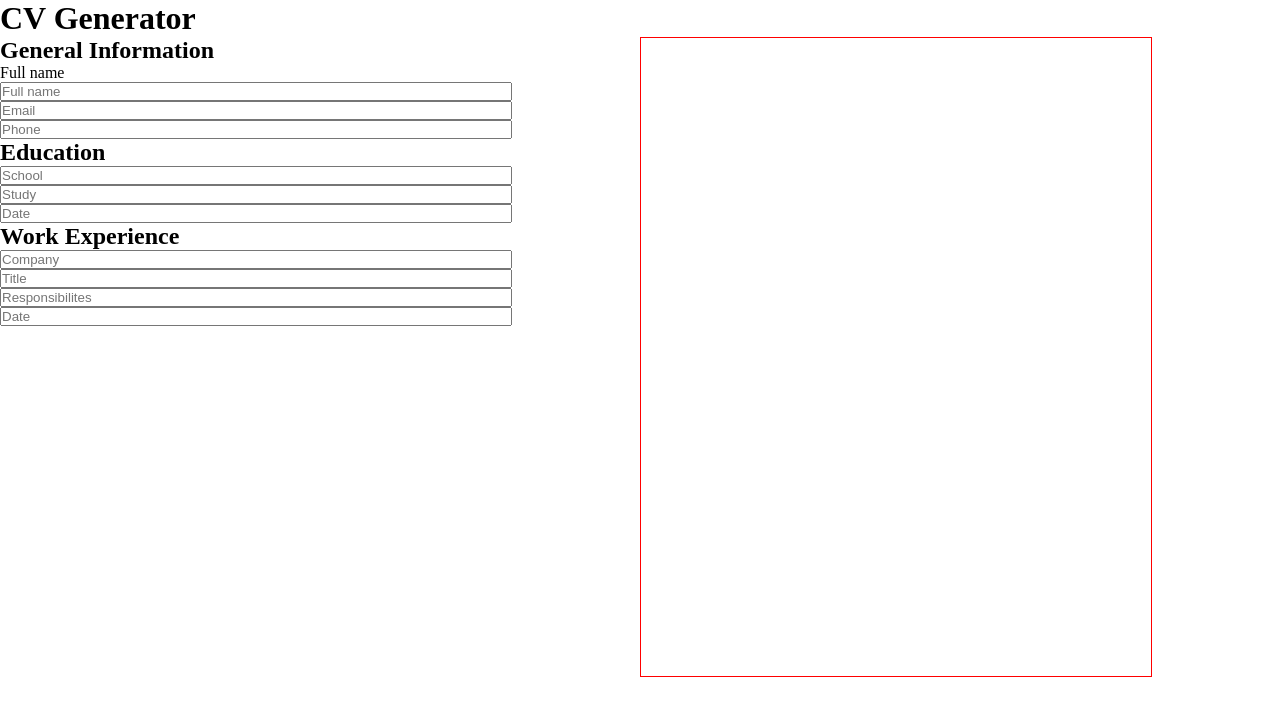
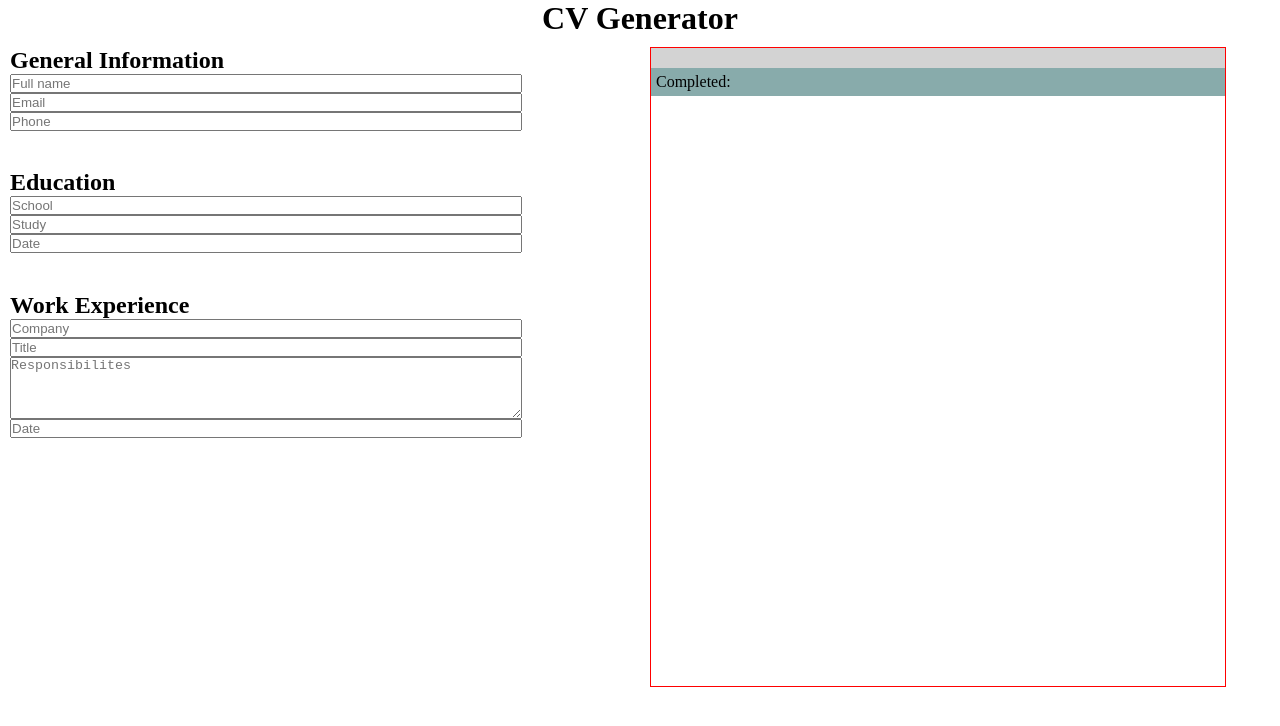
Before and after one commit to denozy/cv-app, a React (Vite) app: page / in a window 1280 px wide. Shown: the top 726 px of the page. Built offline with nearby package versions, Linux system fonts and the light colour scheme.

Commit message:
formatted cv display section

```diff
--- a/src/App.jsx
+++ b/src/App.jsx
@@ -33,7 +33,7 @@ function App() {
         <h1>CV Generator</h1>
       </header>
       <div className={styles.contentContainer}>
-        <div>
+        <div className={styles.formInputs}>
           <GeneralInformation handleInputChange={handleInputChange} />
           <EducationForm handleInputChange={handleInputChange} />
           <WorkExperienceForm handleInputChange={handleInputChange} />
--- a/src/app.module.css
+++ b/src/app.module.css
@@ -4,7 +4,19 @@
   box-sizing: border-box;
 }
 
+header {
+  width: 100%;
+  text-align: center;
+}
+
 .contentContainer {
   display: flex;
   gap: 10vw;
+  margin: 10px;
 }
+
+.formInputs {
+  display: flex;
+  flex-direction: column;
+  gap: 3vw;
+}
--- a/src/components/CvDisplay.jsx
+++ b/src/components/CvDisplay.jsx
@@ -1,17 +1,23 @@
+import WorkDisplay from "./WorkDisplay";
 import styles from "./cvdisplay.module.css";
 export default function CvDisplay({ formData }) {
   return (
     <div className={styles.displayContainer}>
-      <h1>{formData.name}</h1>
-      <h1>{formData.email}</h1>
-      <h1>{formData.phone}</h1>
-      <h1>{formData.school}</h1>
-      <h1>{formData.study}</h1>
-      <h1>{formData.schoolDate}</h1>
-      <h1>{formData.company}</h1>
-      <h1>{formData.title}</h1>
-      <h1>{formData.responsibilities}</h1>
-      <h1>{formData.workDate}</h1>
+      <div className={styles.general}>
+        <div className={styles.nameHeader}>
+          <h1>{formData.name}</h1>
+        </div>
+        <div className={styles.contactInfo}>
+          <p>{formData.email}</p>
+          <p>{formData.phone}</p>
+        </div>
+      </div>
+      <div className={styles.education}>
+        <h3>{formData.school}</h3>
+        <p>{formData.study}</p>
+        <p>Completed: {formData.schoolDate}</p>
+      </div>
+      <WorkDisplay formData={formData} />
     </div>
   );
 }
--- a/src/components/GeneralInformation.jsx
+++ b/src/components/GeneralInformation.jsx
@@ -5,7 +5,6 @@ export default function GeneralInformation({ handleInputChange }) {
     <div>
       <form>
         <h2>General Information</h2>
-        <p>Full name</p>
         <input
           name="name"
           onChange={handleInputChange}
@@ -18,6 +17,7 @@ export default function GeneralInformation({ handleInputChange }) {
           type="text"
           placeholder="Email"
         />
+
         <input
           name="phone"
           onChange={handleInputChange}
--- /dev/null
+++ b/src/components/WorkDisplay.jsx
@@ -0,0 +1,21 @@
+import styles from "./cvdisplay.module.css";
+export default function WorkDisplay({ formData }) {
+  const formatTextWithLineBreaks = (text) => {
+    return text.split("\n").map((line, index) => (
+      <span key={index}>
+        {line}
+        <br />
+      </span>
+    ));
+  };
+  return (
+    <>
+      <div className={styles.workExperience}>
+        <h3>{formData.company}</h3>
+        <h4>{formData.title}</h4>
+        <p>{formatTextWithLineBreaks(formData.responsibilities)}</p>
+        <p>{formData.workDate}</p>
+      </div>
+    </>
+  );
+}
--- a/src/components/WorkExperienceForm.jsx
+++ b/src/components/WorkExperienceForm.jsx
@@ -15,11 +15,12 @@ export default function WorkExperienceForm({ handleInputChange }) {
           type="text"
           placeholder="Title"
         />
-        <input
+        <textarea
           name="responsibilities"
           onChange={handleInputChange}
           type="text"
           placeholder="Responsibilites"
+          rows="4"
         />
         <input
           name="workDate"
--- a/src/components/cvdisplay.module.css
+++ b/src/components/cvdisplay.module.css
@@ -1,5 +1,28 @@
 .displayContainer {
   border: 1px solid red;
-  width: 40vw;
+  width: 45vw;
   height: 80vh;
 }
+.general {
+  background-color: lightgrey;
+}
+
+.nameHeader {
+  width: 100%;
+  text-align: center;
+  padding: 5px;
+}
+
+.contactInfo {
+  display: flex;
+  width: 100%;
+  justify-content: space-around;
+  padding: 5px;
+}
+.education {
+  padding: 5px;
+  background-color: rgb(136, 171, 171);
+}
+
+.workExperience {
+}
--- a/src/components/form.module.css
+++ b/src/components/form.module.css
@@ -3,3 +3,12 @@ form {
   flex-direction: column;
   width: 40vw;
 }
+
+textarea {
+  width: "100%";
+  resize: "vertical";
+}
+
+form p {
+  font-size: 12px;
+}
```
